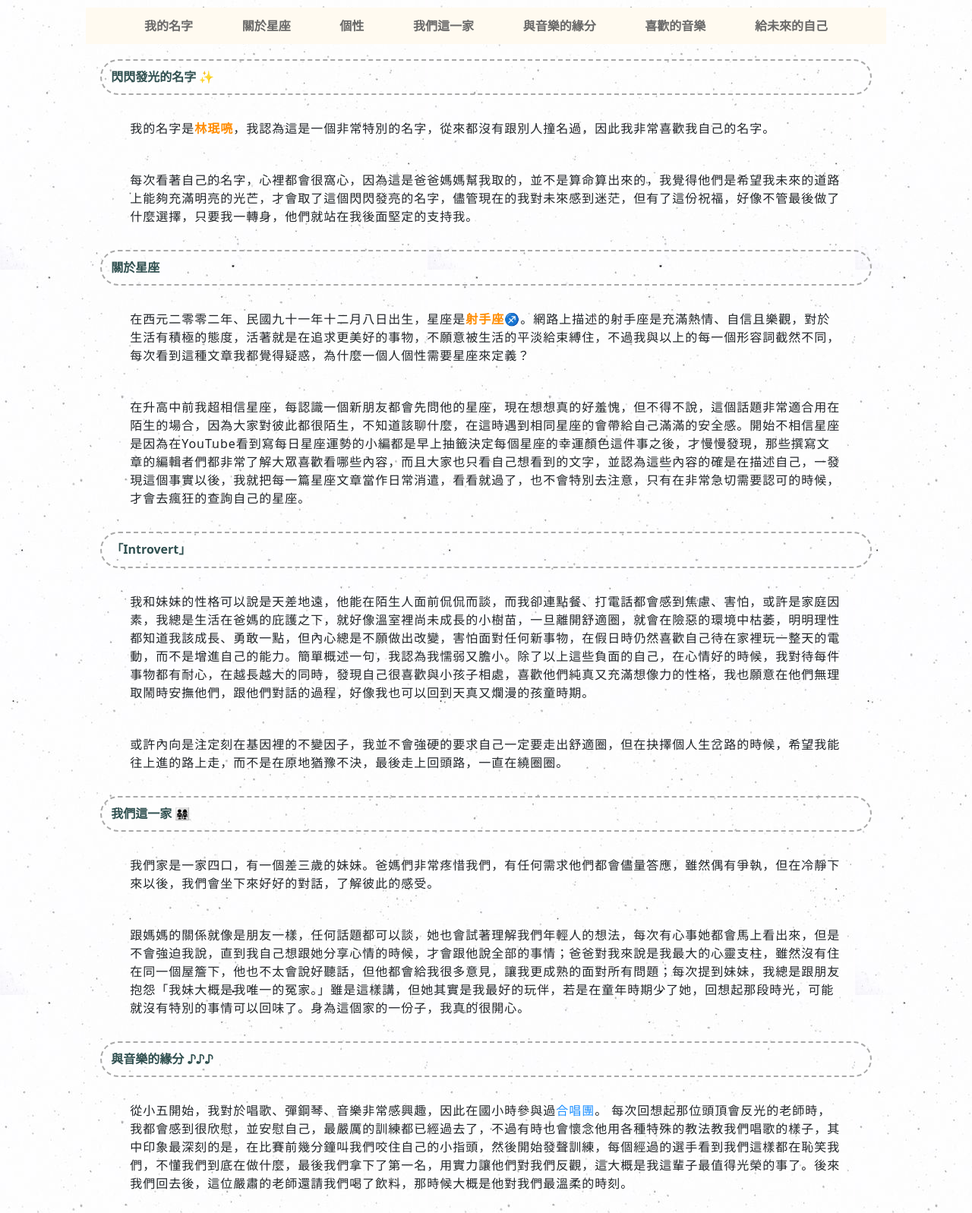
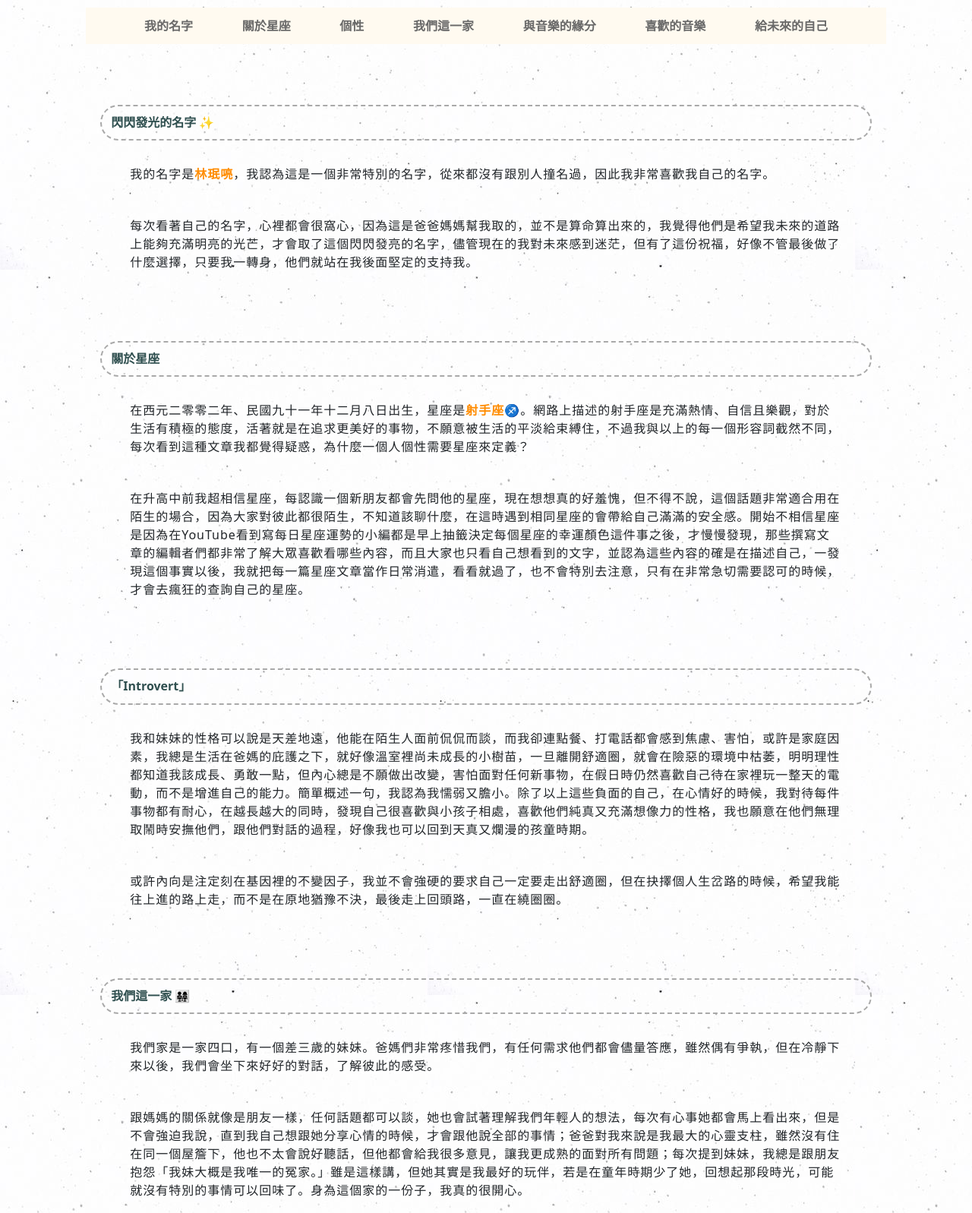
Before and after one commit to Tammy2002/Tammy2002.github.io, a plain HTML site: page index.html in a window 1280 px wide. Shown: the part 600-2197 px from the top of the page at 76% size. Drawn offline with nearby package versions, Linux system fonts and the light colour scheme.

Commit message:
newwwwwww

```diff
--- a/index.html
+++ b/index.html
@@ -100,6 +100,9 @@
             margin: 10px;
         }
 
+        section{
+            padding-top:60px;
+        }
 
     </style>
 
@@ -126,29 +129,35 @@
         </ul>
     </nav>
 
-    <section>
-    <h6 id="some-section-id1"><b>閃閃發光的名字 ✨</b></h6>
+    <section id="some-section-id1">
+    <h6><b>閃閃發光的名字 ✨</b></h6>
     <p>我的名字是<strong>林珉喨</strong>，我認為這是一個非常特別的名字，從來都沒有跟別人撞名過，因此我非常喜歡我自己的名字。</p>
 
     <p>每次看著自己的名字，心裡都會很窩心，因為這是爸爸媽媽幫我取的，並不是算命算出來的，我覺得他們是希望我未來的道路上能夠充滿明亮的光芒，才會取了這個閃閃發亮的名字，儘管現在的我對未來感到迷茫，但有了這份祝福，好像不管最後做了什麼選擇，只要我一轉身，他們就站在我後面堅定的支持我。</p>
     </section>
 
-
-    <h6 id="some-section-id2"><b>關於星座 </b></h6>
+    <section id="some-section-id2">
+    <h6><b>關於星座 </b></h6>
     <p>在西元二零零二年、民國九十一年十二月八日出生，星座是<strong>射手座♐</strong>。網路上描述的射手座是充滿熱情、自信且樂觀，對於生活有積極的態度，活著就是在追求更美好的事物，不願意被生活的平淡給束縛住，不過我與以上的每一個形容詞截然不同，每次看到這種文章我都覺得疑惑，為什麼一個人個性需要星座來定義？</p>
     <p>在升高中前我超相信星座，每認識一個新朋友都會先問他的星座，現在想想真的好羞愧，但不得不說，這個話題非常適合用在陌生的場合，因為大家對彼此都很陌生，不知道該聊什麼，在這時遇到相同星座的會帶給自己滿滿的安全感。開始不相信星座是因為在YouTube看到寫每日星座運勢的小編都是早上抽籤決定每個星座的幸運顏色這件事之後，才慢慢發現，那些撰寫文章的編輯者們都非常了解大眾喜歡看哪些內容，而且大家也只看自己想看到的文字，並認為這些內容的確是在描述自己，一發現這個事實以後，我就把每一篇星座文章當作日常消遣，看看就過了，也不會特別去注意，只有在非常急切需要認可的時候，才會去瘋狂的查詢自己的星座。</p>
+    </section>
 
-    <h6 id="some-section-id3"><b>「Introvert」</b></h6>
+    <section id="some-section-id3">
+    <h6><b>「Introvert」</b></h6>
     <p>我和妹妹的性格可以說是天差地遠，他能在陌生人面前侃侃而談，而我卻連點餐、打電話都會感到焦慮、害怕，或許是家庭因素，我總是生活在爸媽的庇護之下，就好像溫室裡尚未成長的小樹苗，一旦離開舒適圈，就會在險惡的環境中枯萎，明明理性都知道我該成長、勇敢一點，但內心總是不願做出改變，害怕面對任何新事物，在假日時仍然喜歡自己待在家裡玩一整天的電動，而不是增進自己的能力。簡單概述一句，我認為我懦弱又膽小。除了以上這些負面的自己，在心情好的時候，我對待每件事物都有耐心，在越長越大的同時，發現自己很喜歡與小孩子相處，喜歡他們純真又充滿想像力的性格，我也願意在他們無理取鬧時安撫他們，跟他們對話的過程，好像我也可以回到天真又爛漫的孩童時期。</p>
 
     <p>或許內向是注定刻在基因裡的不變因子，我並不會強硬的要求自己一定要走出舒適圈，但在抉擇個人生岔路的時候，希望我能往上進的路上走，而不是在原地猶豫不決，最後走上回頭路，一直在繞圈圈。</p>
+    </section>
 
-    <h6 id="some-section-id4"><b>我們這一家 👨‍👩‍👧‍👧</b></h6>
+    <section id="some-section-id4">
+    <h6><b>我們這一家 👨‍👩‍👧‍👧</b></h6>
     <p>我們家是一家四口，有一個差三歲的妹妹。爸媽們非常疼惜我們，有任何需求他們都會儘量答應，雖然偶有爭執，但在冷靜下來以後，我們會坐下來好好的對話，了解彼此的感受。</p>
 
     <p>跟媽媽的關係就像是朋友一樣，任何話題都可以談，她也會試著理解我們年輕人的想法，每次有心事她都會馬上看出來，但是不會強迫我說，直到我自己想跟她分享心情的時候，才會跟他說全部的事情；爸爸對我來說是我最大的心靈支柱，雖然沒有住在同一個屋簷下，他也不太會說好聽話，但他都會給我很多意見，讓我更成熟的面對所有問題；每次提到妹妹，我總是跟朋友抱怨「我妹大概是我唯一的冤家。」雖是這樣講，但她其實是我最好的玩伴，若是在童年時期少了她，回想起那段時光，可能就沒有特別的事情可以回味了。身為這個家的一份子，我真的很開心。</p>
+    </section>
 
-    <h6 id="some-section-id5"><b>與音樂的緣分 ♪♪♪</b></h6>
+    <section id="some-section-id5">
+    <h6><b>與音樂的緣分 ♪♪♪</b></h6>
     <p>從小五開始，我對於唱歌、彈鋼琴、音樂非常感興趣，因此在國小時參與過<a href="https://www.youtube.com/watch?v=50QstBrvFl4" target="_blank">合唱團</a>。
     每次回想起那位頭頂會反光的老師時，我都會感到很欣慰，並安慰自己，最嚴厲的訓練都已經過去了，不過有時也會懷念他用各種特殊的教法教我們唱歌的樣子，其中印象最深刻的是，在比賽前幾分鐘叫我們咬住自己的小指頭，然後開始發聲訓練，每個經過的選手看到我們這樣都在恥笑我們，不懂我們到底在做什麼，最後我們拿下了第一名，用實力讓他們對我們反觀，這大概是我這輩子最值得光榮的事了。後來我們回去後，這位嚴肅的老師還請我們喝了飲料，那時候大概是他對我們最溫柔的時刻。</p>
 
@@ -178,19 +187,24 @@
       </div>
 
      </div>
+    </section>
 
-    <h6 style="clear: left" id="some-section-id6"><b>追尋理想的混蛋們 🎸</b></h6>
+    <section style="clear: left" id="some-section-id6">
+    <h6><b>追尋理想的混蛋們 🎸</b></h6>
     <p>自從開始接觸吉他後，我開始聽各種樂團的音樂，而我最喜歡的樂團是 —
     <a href="https://www.facebook.com/WeAreBestards" target="_blank">「理想混蛋（Bestards）」</a>。他們是由四個大男孩組成的樂團，最令人驚喜的是，團員中有一名醫師與兩名藥師，我很佩服他們對於音樂、理想的追求，在忙碌的工作之餘，還能有心思去創作音樂，光是這點就讓我對他們更加崇拜，每次在做作業時都會搭配他們的音樂，讓我能夠靜下心以外，也能讓我充滿能量的去完成每一件事，而我也希望自己有一天能像他們溫柔、積極的面對所有挑戰。</p>
 
     <p><a href="https://www.youtube.com/watch?v=Dbf5wlWSXP8" target="_blank">【我還沒有做好被打倒的準備 Not Yet】</a>這首是我最常聽的歌，因為我常常對未來，或者做出的每個決定感到疑惑、迷茫，對於現在也是，總覺得上大學只是在浪費時間和金錢，沒有特定的目標，也只追求穩定的成績，明明已經與自己承諾過，在大學要做出一些有價值的事情，但過了半年，每天最煩惱的事仍是午餐要吃什麼，我真的很氣這樣的自己，想要放棄一切，而神奇的是，只要一出現這種想法我就會去聽這首歌，焦躁不安的情緒也會慢慢地歸於平靜，這首歌並沒有太出色的旋律，但是主唱溫柔的嗓音搭配上療癒人心的歌詞，會讓我憤怒的情緒瞬間轉換成正面能量，告訴我不要輕易放棄任何時刻的自己，我真的很喜歡他們每首歌的歌詞，不管是歡樂、悲傷的旋律，總是能輕易地觸動到我內心，他們是我人生中少不了的調味劑！</p>
+    </section>
 
-    <h6 id="some-section-id7"><b>給未來的自己</b></h6>
+    <section id="some-section-id7">
+    <h6><b>給未來的自己</b></h6>
     <p>其實在進大學前我給自己訂了一些目標，其中最想達成的是每天都要接觸課程相關內容的知識，不管哪一科都好，至少要半小時，對於某些人來說可能是輕易就能達成的目標，但對我不太喜歡讀書又不懂正確的規劃時間，因此要我持續養成這個習慣簡直是天方夜譚，而且上了大學後，我的小小讀書計畫則是每況愈下，有時候一整個星期只有上課時才會接觸到新知識。</p>
     <p>現在說起來真的是有夠慚愧的，離開高中生涯只不過一年，高中時因為老師很嚴謹，必須要安排時間表給他，這種不是自發性的行為，果然到了大學就無法適用了，我給自己的形容就像是無業遊民在教室裡放空，滑手機滑到魂都不見了，而回到家最有成就感的事也不過就是將作業寫完，明明意識到自己的惰性，卻遲遲無法改變。
     希望以後偶爾回頭看到這份作業時，我的情況能夠大幅的改善，並且有著清楚的目標，這是現在最想達成的一件事。
     </p>
     <p>今年就滿20歲了，或許我還是會像之前的每個生日一樣，平平淡淡的過去，但這次我想對自己許個小小的願望，希望自己變成真正勇敢又堅強的大人，也不要在人生道路上迷失方向！</p>
+    </section>
 
     <script src="https://cdn.jsdelivr.net/npm/bootstrap@5.0.2/dist/js/bootstrap.bundle.min.js"></script>
 
```
